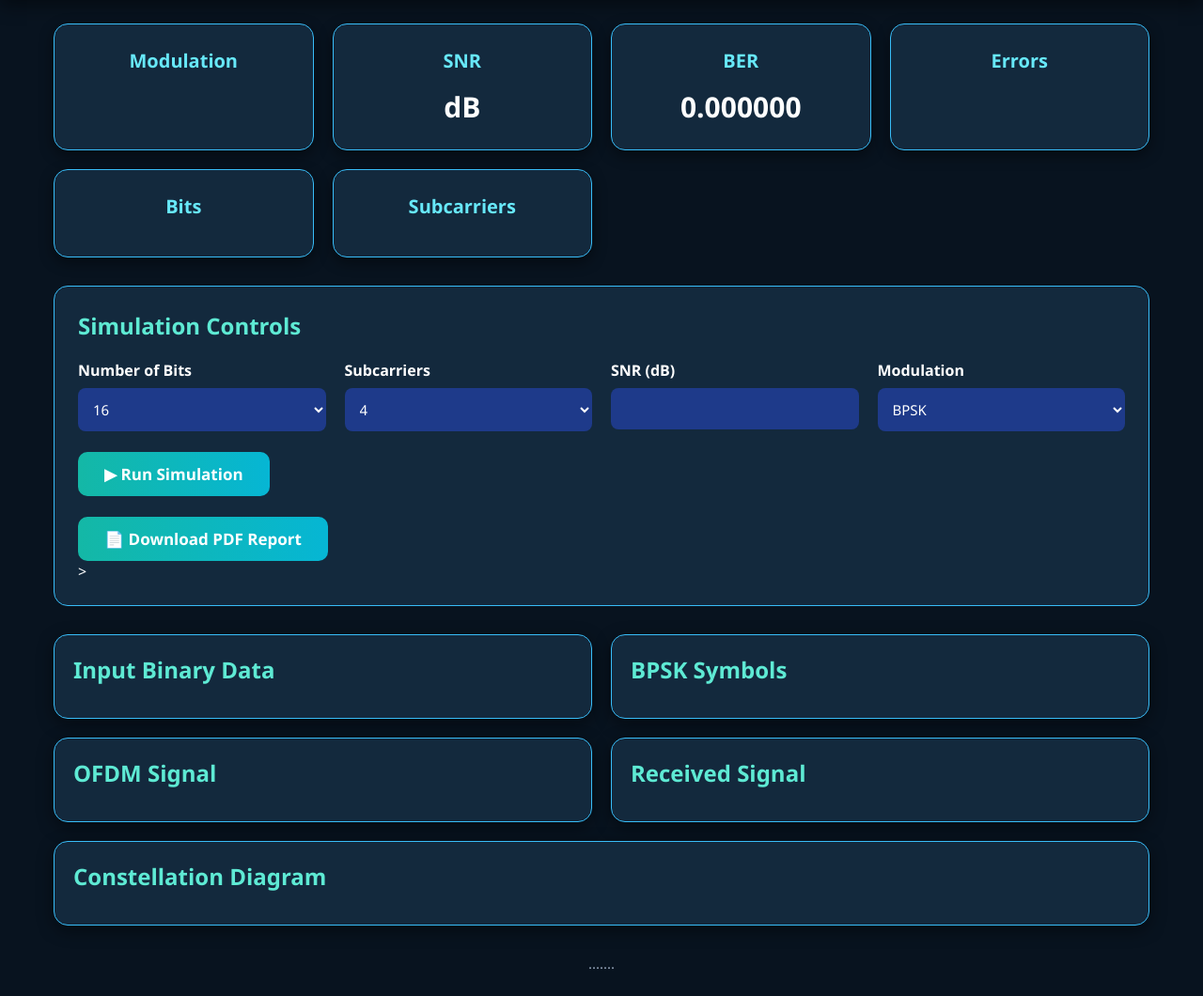
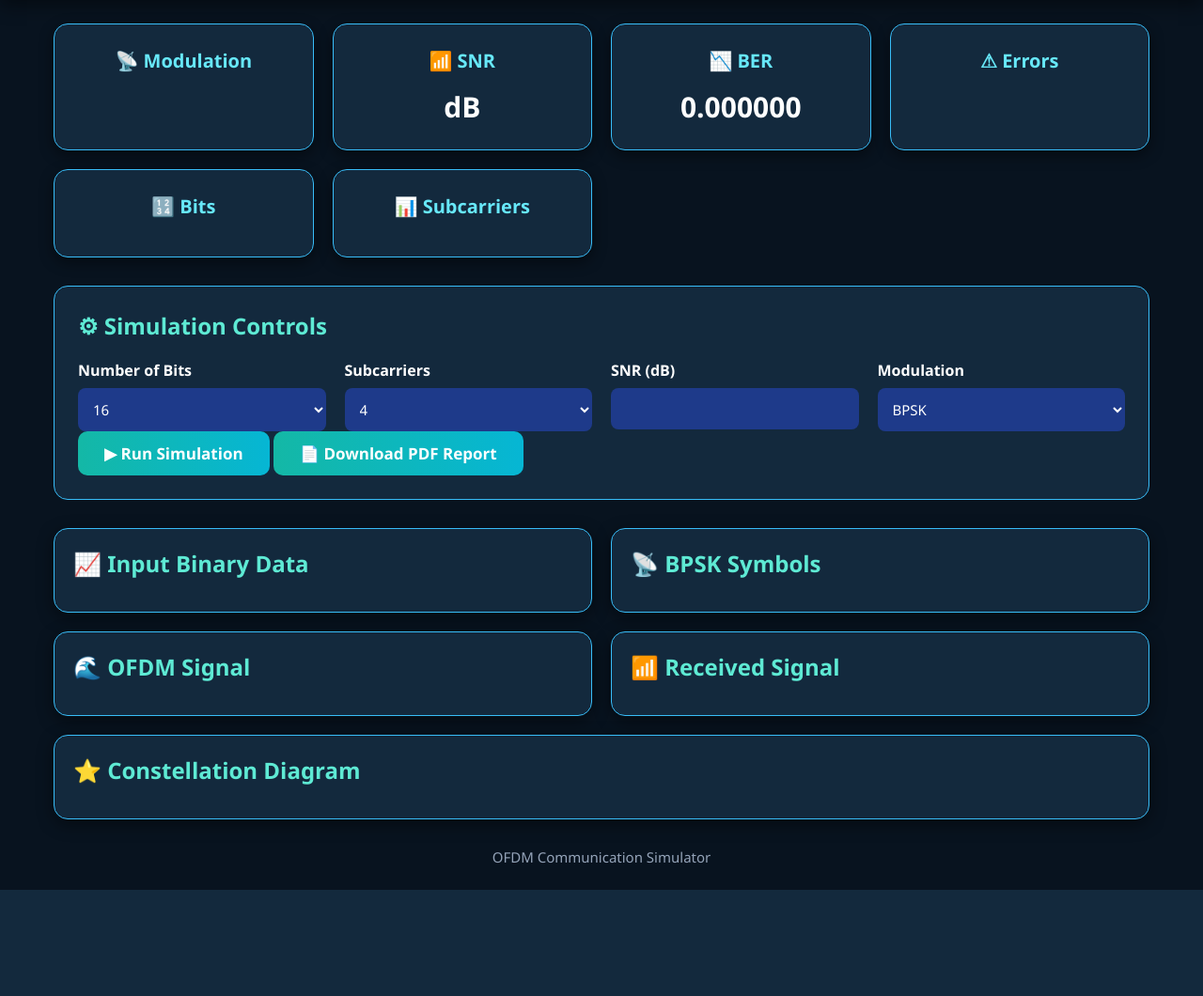
Before and after one commit to koushiksastry39-prog/OFDM-Communication-Simulator, a Flask app: template templates/index.html in a window 1280 px wide. Shown: the part 96-1156 px from the top of the page at 94% size. After the commit the page ends 1043 px from the top, so only its background shows below. Run offline with Flask 3, Linux system fonts and the light colour scheme; the template is opened without the code that fills it, so the values that code supplies are empty.

Commit message:
Update index.html

```diff
--- a/templates/index.html
+++ b/templates/index.html
@@ -23,47 +23,47 @@
 
 <div class="container">
 
-    <!-- Statistics Cards -->
+    <!-- ================= Statistics ================= -->
 
     <div class="cards">
 
         <div class="card">
-            <h3>Modulation</h3>
+            <h3>📡 Modulation</h3>
             <p>{{ modulation }}</p>
         </div>
 
         <div class="card">
-            <h3>SNR</h3>
+            <h3>📶 SNR</h3>
             <p>{{ snr }} dB</p>
         </div>
 
         <div class="card">
-            <h3>BER</h3>
+            <h3>📉 BER</h3>
             <p>{{ "%.6f"|format(ber) }}</p>
         </div>
 
         <div class="card">
-            <h3>Errors</h3>
+            <h3>⚠ Errors</h3>
             <p>{{ errors }}</p>
         </div>
 
         <div class="card">
-            <h3>Bits</h3>
+            <h3>🔢 Bits</h3>
             <p>{{ num_bits }}</p>
         </div>
 
         <div class="card">
-            <h3>Subcarriers</h3>
+            <h3>📊 Subcarriers</h3>
             <p>{{ subcarriers }}</p>
         </div>
 
     </div>
 
-    <!-- Simulation Controls -->
+    <!-- ================= Controls ================= -->
 
     <div class="controls">
 
-        <h2>Simulation Controls</h2>
+        <h2>⚙ Simulation Controls</h2>
 
         <form action="/" method="POST">
 
@@ -127,15 +127,13 @@
 
             </div>
 
-            <br>
+            <div class="button-group">
 
                 <button type="submit">
 
                     ▶ Run Simulation
 
                 </button>
-
-<br><br>
 
                 <a href="/download_report">
 
@@ -147,51 +145,69 @@
 
                 </a>
 
-</form>>
+            </div>
 
         </form>
 
     </div>
 
-    <!-- Graphs -->
+    <!-- ================= Graphs ================= -->
 
     <div class="graph-grid">
 
         <div class="graph-card">
 
-            <h2>Input Binary Data</h2>
+            <h2>📈 Input Binary Data</h2>
+
+            <div class="plot">
 
                 {{ bits_graph|safe }}
 
             </div>
 
+        </div>
+
         <div class="graph-card">
 
-            <h2>BPSK Symbols</h2>
+            <h2>📡 BPSK Symbols</h2>
+
+            <div class="plot">
 
                 {{ bpsk_graph|safe }}
 
             </div>
 
+        </div>
+
         <div class="graph-card">
 
-            <h2>OFDM Signal</h2>
+            <h2>🌊 OFDM Signal</h2>
+
+            <div class="plot">
 
                 {{ ofdm_graph|safe }}
 
             </div>
 
+        </div>
+
         <div class="graph-card">
 
-            <h2>Received Signal</h2>
+            <h2>📶 Received Signal</h2>
+
+            <div class="plot">
 
                 {{ received_graph|safe }}
 
             </div>
 
+        </div>
+
         <div class="graph-card full-width">
 
-            <h2>Constellation Diagram</h2>
+            <h2>⭐ Constellation Diagram</h2>
+
+            <div class="plot">
 
                 {{ constellation_graph|safe }}
 
@@ -199,9 +215,13 @@
 
         </div>
 
+    </div>
+
     <footer>
 
-       .......
+        <p>
+            OFDM Communication Simulator
+        </p>
 
     </footer>
 
```
Lines whose indentation alone changed are shown as unchanged.
